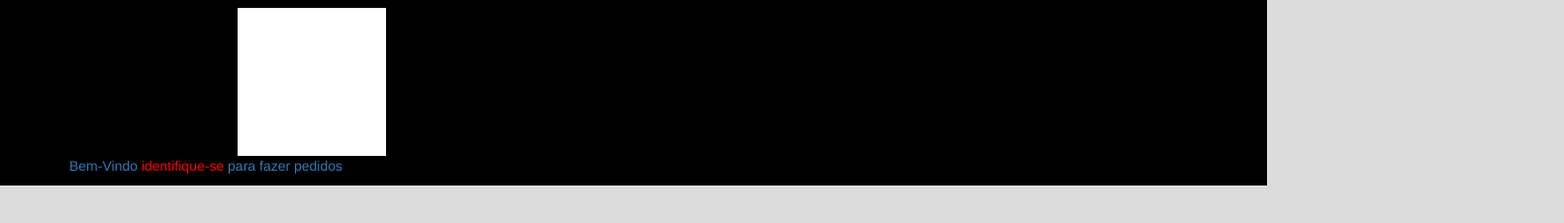
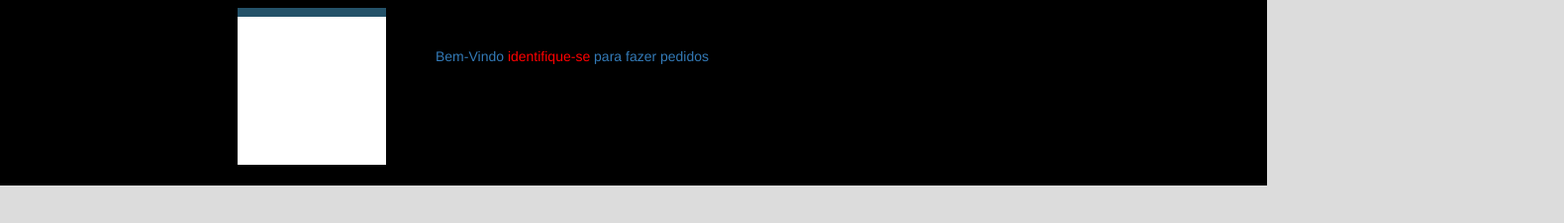
Before and after one commit to GameD2246/loja, a website: page public_html/index.html in a window 1280 px wide. Shown: the part 42-268 px from the top of the page at 99% size, 1580 px wide, since content can reach past the window. Drawn offline with Linux system fonts and the light colour scheme.

Commit message:
Aula de Botstrap

```diff
--- a/public_html/assets/css/style.css
+++ b/public_html/assets/css/style.css
@@ -43,17 +43,23 @@ body{
     height: 200px;
 }
 .logo{
-    margin-top: 20px;
-    margin-left: 170px;
+    top: 20px;
+    left: 170px;
     width: 150px;
+    position: relative;
+    z-index: 1;
 }
 
 .Bv{
-    margin-top: px;
-    margin-left: 375px;
     color: white;
 
     background-color: #245269;
-    width: 280px;
+}
 
+.superior{
+
+    position: relative;
+    z-index: 2;
+    left: 370px;
+    bottom: 100px;
 }
--- a/public_html/index.html
+++ b/public_html/index.html
@@ -43,7 +43,7 @@
         <div class="cabecalho container-fluid">
             <div class="container">
                 <div>
-                    <div class="logo">
+                    <div class="logo Bv">
                         <img src="img/Cabecalho.png">
                     </div>
                     <div class="conteudo_topo">
```
